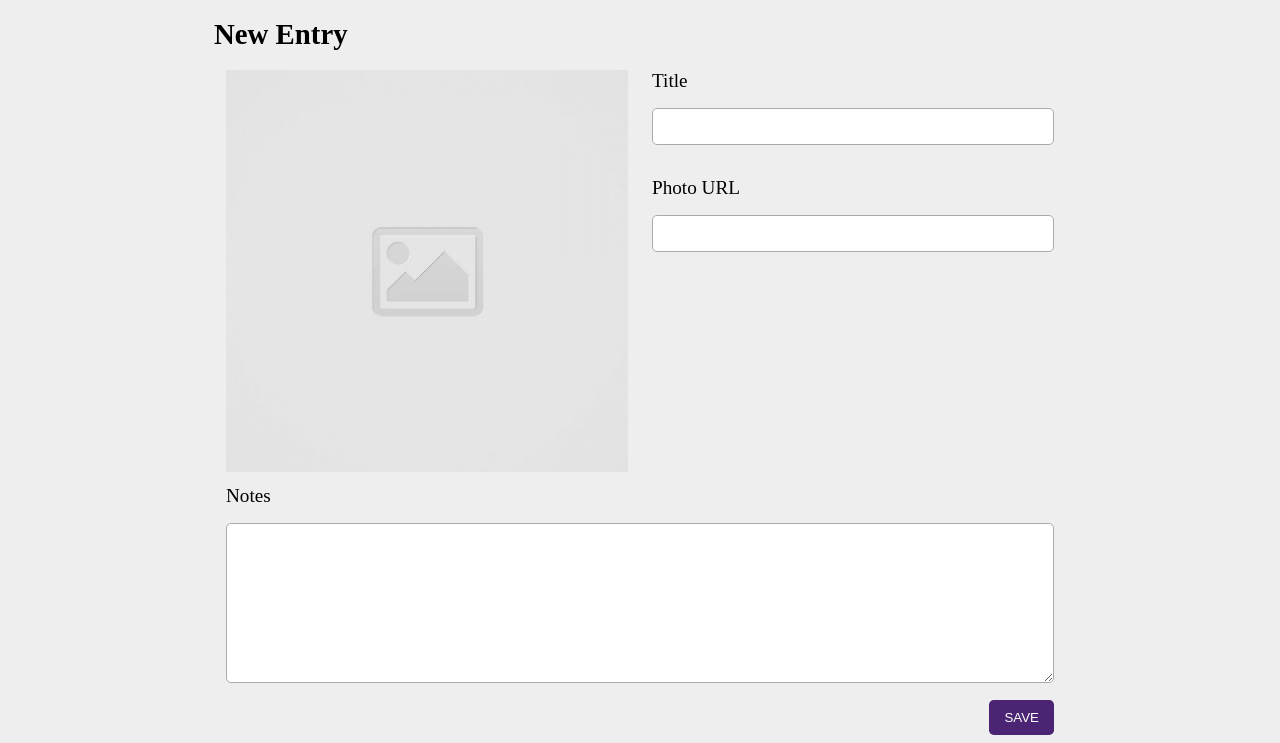
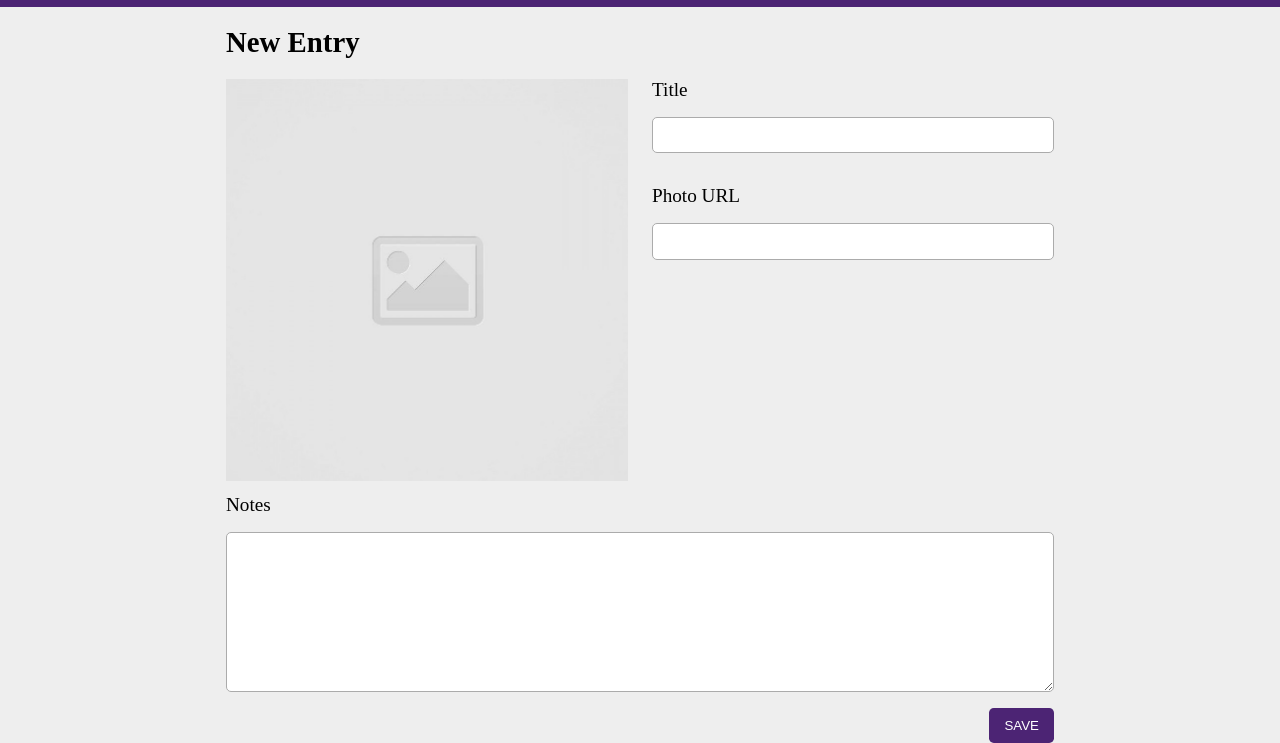
Before and after one commit to Daniel-PerezF/code-journal, a plain HTML site: page index.html in a window 1280 px wide. Shown: the part 76-819 px from the top of the page. Drawn offline with Linux system fonts and the light colour scheme.

Commit message:
fixed row/column class #1

```diff
--- a/css/styles.css
+++ b/css/styles.css
@@ -9,7 +9,7 @@ header {
   font-size: 1rem;
 }
 
-.row > h1 {
+.column-full > h1 {
   font-size: 1.8rem;
 }
 
--- a/index.html
+++ b/index.html
@@ -28,7 +28,9 @@
       <div data-view="entry-form">
         <form>
           <div class="row">
-            <h1>New Entry</h1>
+            <div class="column-full">
+              <h1>New Entry</h1>
+            </div>
           </div>
           <div class="row">
             <div class="photo-wrapper column-half">
```
